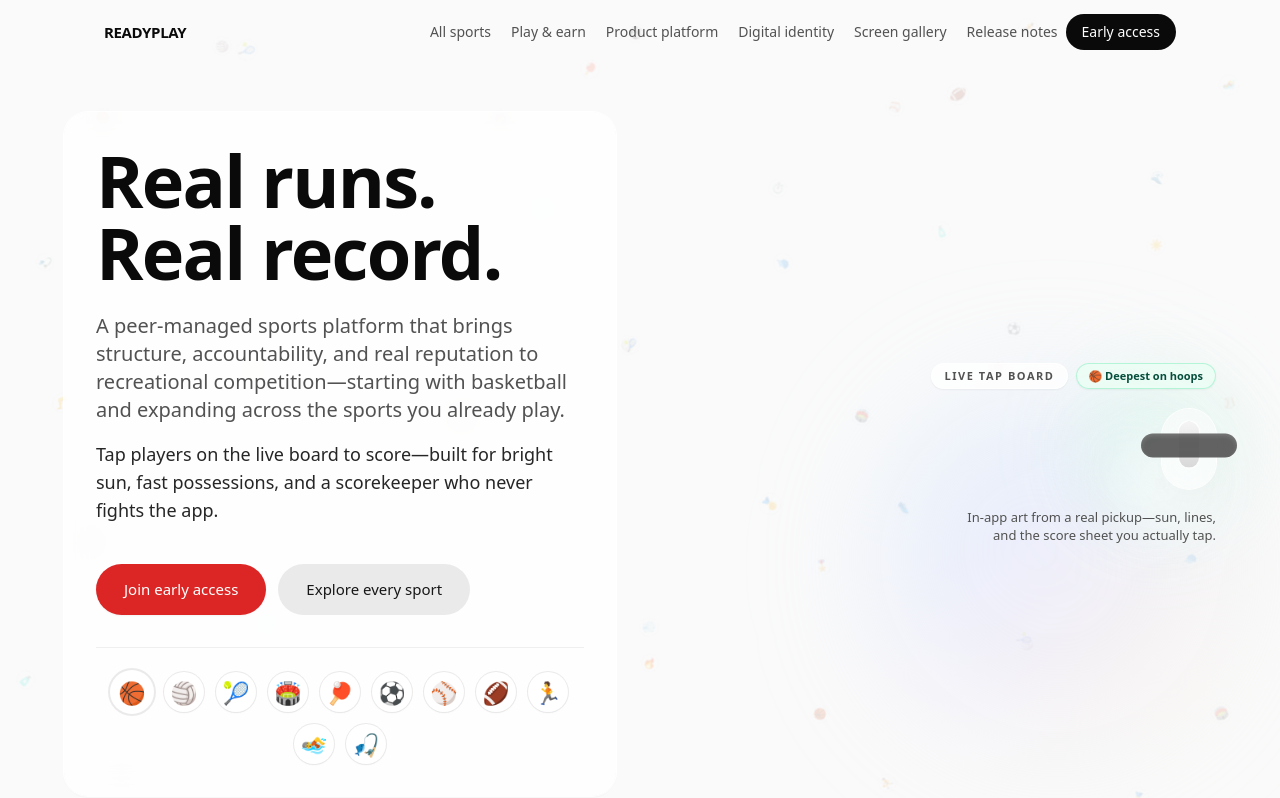
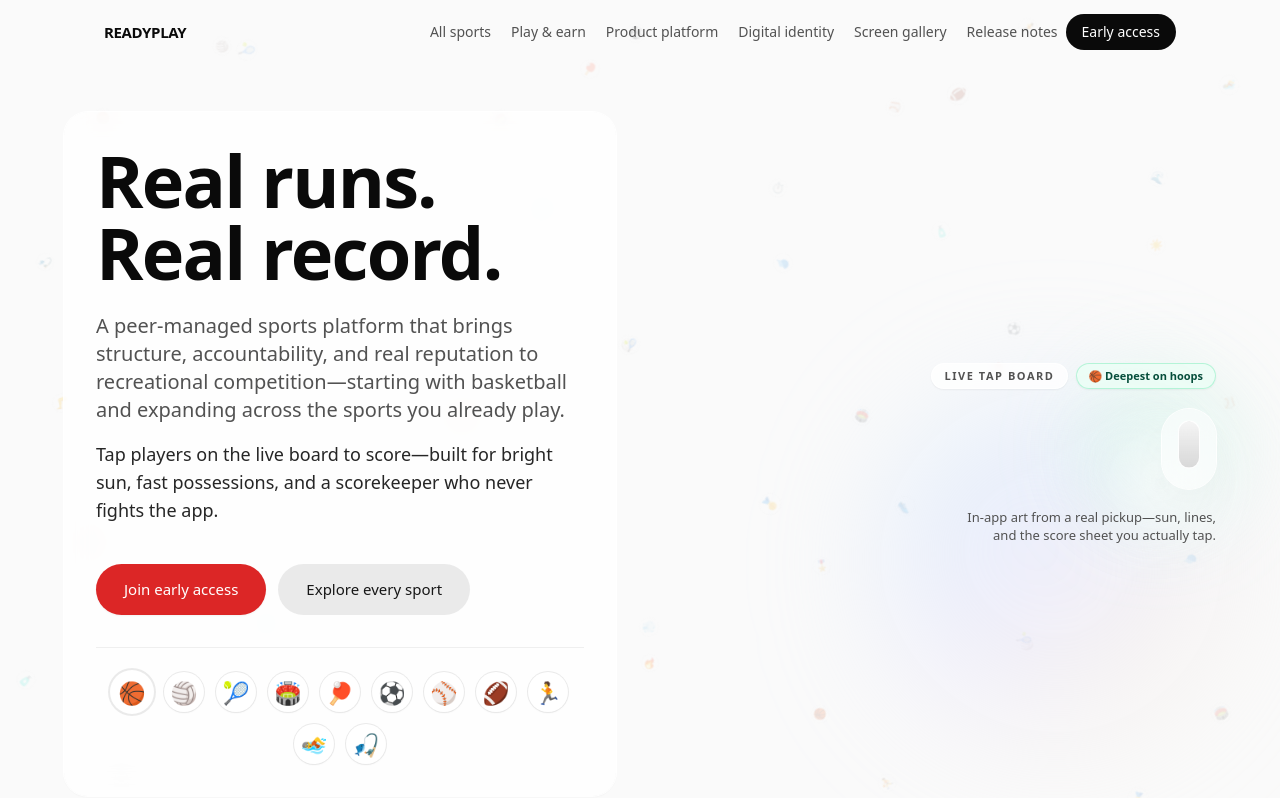
Before and after one commit to marvelousempire/readyplay-marketing, a Next.js app: page / in a window 1280 px wide. Shown: the top 798 px of the page. Built offline with nearby package versions, Linux system fonts and the light colour scheme.

Commit message:
Sync READYPLAY marketing site (2026-04-14T21:26Z)

```diff
--- a/components/iphone-mockup.tsx
+++ b/components/iphone-mockup.tsx
@@ -31,10 +31,6 @@
     frame === "light"
       ? "rounded-[2.4rem] border border-white/95 bg-gradient-to-b from-neutral-100 via-neutral-200/95 to-neutral-300/90 p-[10px] shadow-[0_28px_72px_-20px_rgba(15,23,42,0.28)]"
       : "rounded-[2.4rem] border border-neutral-200 bg-neutral-900 p-[10px] shadow-[0_32px_80px_-24px_rgba(0,0,0,0.35)]";
-  const islandClass =
-    frame === "light"
-      ? "bg-neutral-600/90 shadow-inner shadow-white/15 ring-1 ring-white/10"
-      : "bg-neutral-950";
   const screenMat =
     frame === "light"
       ? "bg-gradient-to-b from-sky-50/80 via-neutral-50 to-neutral-100"
@@ -57,7 +53,6 @@
         }}
       >
         <div className={`relative aspect-[9/19.5] ${frameShell}`}>
-          <div className={`absolute left-1/2 top-3 z-10 h-6 w-24 -translate-x-1/2 rounded-full ${islandClass}`} />
           <div className={`relative h-full w-full overflow-hidden rounded-[1.85rem] ${screenMat}`}>
             {imageSrc ? (
               <Image
```
